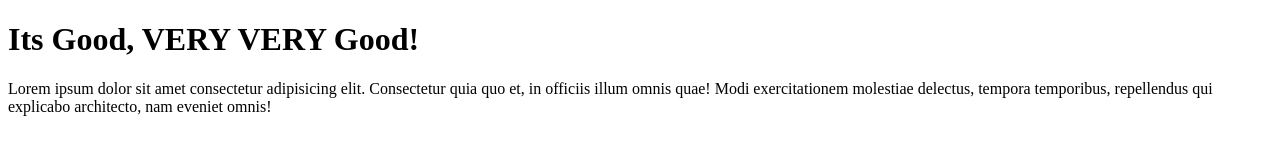
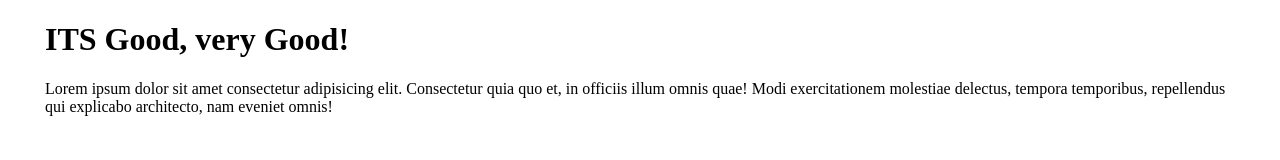
Before and after one commit to halexx7/superdev, a plain HTML site: page index.html in a window 1280 px wide. Drawn offline with Linux system fonts and the light colour scheme.

Commit message:
Added dev2

```diff
--- a/assets/css/style.css
+++ b/assets/css/style.css
@@ -0,0 +1,4 @@
+.container {
+    width: 1190px;
+    margin: 0 auto;
+}
--- a/index.html
+++ b/index.html
@@ -13,7 +13,8 @@
         <div class="container">
 
             <div class="intro__inner">
-                <h1 class="intro__title">Its Good, VERY VERY Good!</h1>
+                <h1 class="intro__title">ITS Good, very Good!</h1>
+
                 <p class="intro__text">Lorem ipsum dolor sit amet consectetur
                     adipisicing elit. Consectetur quia quo et, in officiis illum
                     omnis quae! Modi exercitationem molestiae delectus, tempora temporibus,
```
